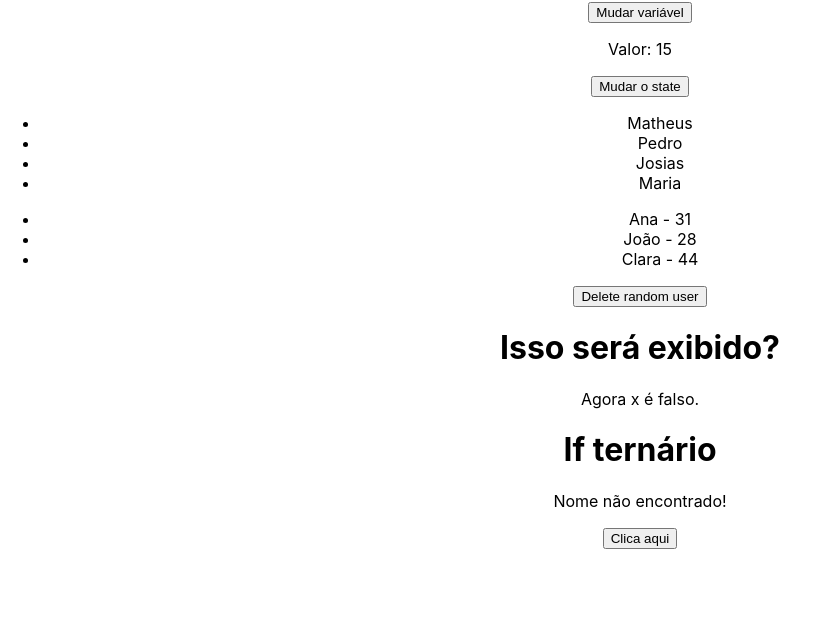
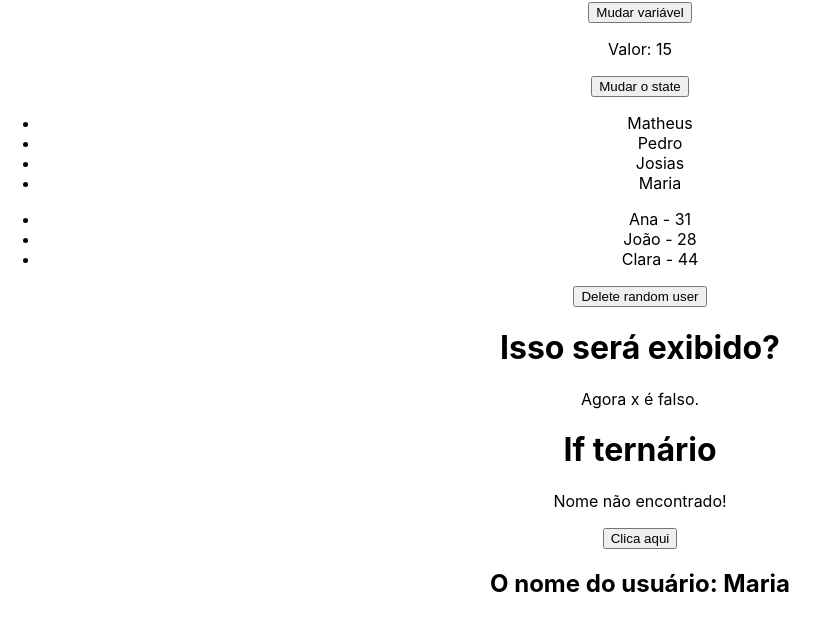
Before and after one commit to Nathrds/react-hora-de-codar, a React (Create React App) app in the folder 3_AVANCANDO_EM_REACT/avancando/: page / in a window 1280 px wide. Shown: the part 995-1625 px from the top of the page, without its empty margins (0-829 px from the left). Before the commit the page ends 1544 px from the top, so only its background shows below. Built offline with nearby package versions, Linux system fonts and the light colour scheme.

Commit message:
introdução a props

```diff
--- a/3_AVANCANDO_EM_REACT/avancando/src/App.css
+++ b/3_AVANCANDO_EM_REACT/avancando/src/App.css
@@ -1,5 +1,6 @@
 .App {
   text-align: center;
+  margin-bottom: 500px;
 }
 
 .App-logo {
--- a/3_AVANCANDO_EM_REACT/avancando/src/App.js
+++ b/3_AVANCANDO_EM_REACT/avancando/src/App.js
@@ -1,12 +1,18 @@
 // import logo from './logo.svg'; não é necessária, pode apagar
+import { useState } from 'react';
 import './App.css';
 
 import City from './assets/city.jpg'; // importando a imagem como componentes, se mudar terá que alterar só em um lugar
 import ConditionalRender from './components/ConditionalRender';
 import ListRender from './components/ListRender';
 import ManageData from './components/ManageData';
+import ShowUserName from './components/ShowUserName';
 
 function App() {
+  const name2 = "Joaquim";
+
+  const [userName] = useState('Maria');
+
   return (
     <div className="App">
       <h1>Avançando em React</h1>
@@ -22,6 +28,7 @@
       <ManageData />
       <ListRender />
       <ConditionalRender />
+      <ShowUserName name={userName} />
     </div>
   );
 }
--- /dev/null
+++ b/3_AVANCANDO_EM_REACT/avancando/src/components/ShowUserName.js
@@ -0,0 +1,11 @@
+
+
+const ShowUserName = (props) => {
+  return (
+    <div>
+        <h2>O nome do usuário: {props.name}</h2>
+    </div>
+  );
+}
+
+export default ShowUserName;
```
